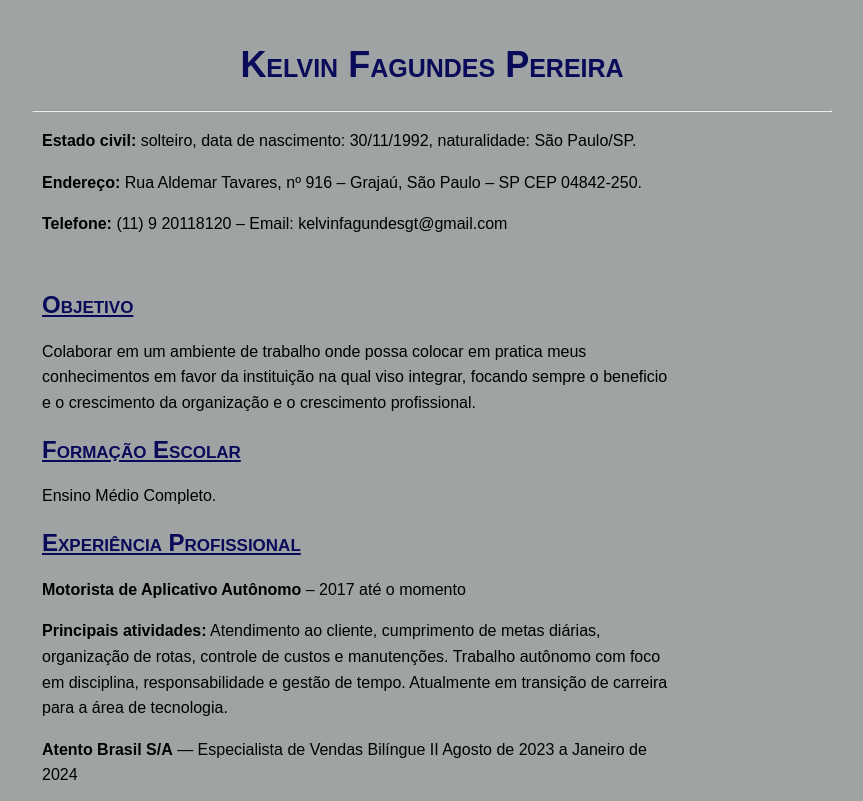
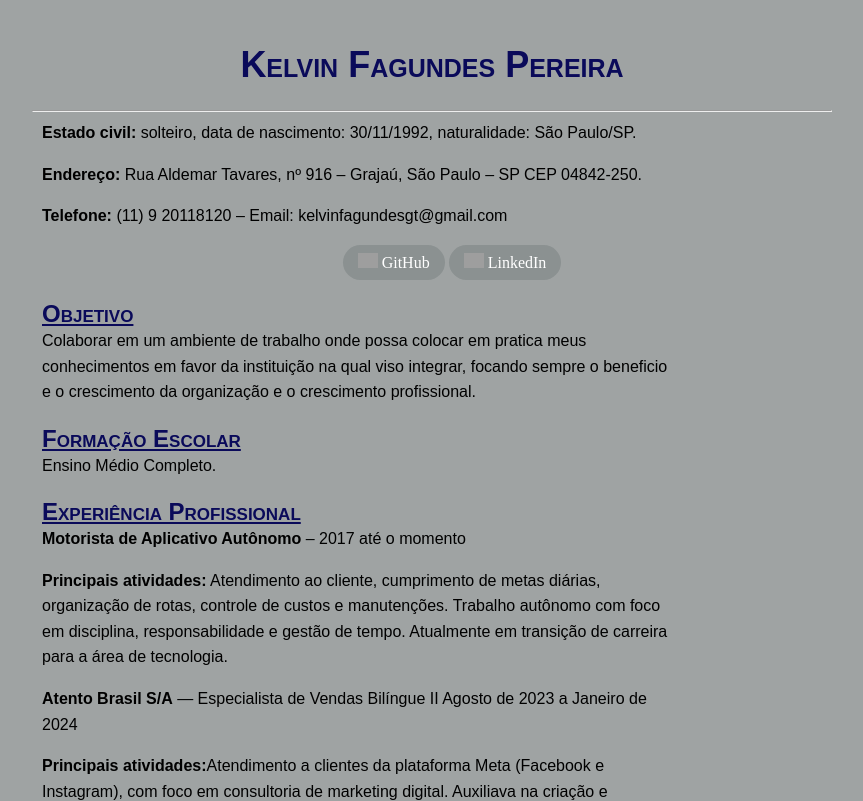
Before and after one commit to kelvinfagundes/curriculo, a plain HTML site: page index.html in a window 1280 px wide. Shown: the top 801 px of the page, without its empty margins (208-1071 px from the left). Drawn offline with Linux system fonts and the light colour scheme; grey boxes are pictures that could not be loaded.

Commit message:
Adiciona botões de GitHub e LinkedIn no currículo

```diff
--- a/estilo.css
+++ b/estilo.css
@@ -20,6 +20,7 @@ h2{
     color: #0a0a5a;
     text-decoration: underline;
     margin-left: 10px;
+    margin-bottom: 0;
 }
 
 p{
@@ -29,6 +30,7 @@ p{
     margin-right: 20%;
     margin-left: 10px;
     line-height: 1.6;
+    margin-top: 0;
 }
 
 a:link{
@@ -49,3 +51,36 @@ a:active{
     color: black;
 
 }
+
+.menu {
+    text-align: center;
+
+
+}
+
+.menu li {
+    list-style-type: none;
+    display: inline-block;
+    padding: 0;
+}
+
+.menu a {
+            background-color: #8b9191;
+            padding: 8px 15px;
+            display: block;
+            text-decoration: none;
+            color: white;
+            border-radius: 25px;
+            transition: background 0.5s ease;
+            gap: 5px;
+        }
+
+        .menu a:hover {
+            background-color: #1a1abf;
+            color: #fff;
+            text-decoration: none;
+        }
+
+        .menu img {
+            width: 20px;
+        }
--- a/index.html
+++ b/index.html
@@ -19,7 +19,20 @@ São Paulo/SP.</p>
 <p><b>Endereço:</b> Rua Aldemar Tavares, nº 916 – Grajaú, São Paulo – SP
 CEP 04842-250.</p>
 <p><b>Telefone:</b> (11) 9 20118120 – Email: kelvinfagundesgt@gmail.com</p>
-<br>
+<ul class="menu">
+  <li>
+    <a href="https://github.com/kelvinfagundes" target="_blank">
+      <img src="https://cdn.jsdelivr.net/gh/devicons/devicon/icons/github/github-original.svg"
+           alt="GitHub">
+      GitHub</a>
+  </li>
+  <li>
+    <a href="https://www.linkedin.com/in/kelvin-fagundes-pereira-537254113/" target="_blank">
+      <img src="https://cdn.jsdelivr.net/gh/devicons/devicon/icons/linkedin/linkedin-original.svg"
+           alt="LinkedIn">
+      LinkedIn</a>
+  </li>
+</ul>
 <h2>Objetivo</h2>
 <p> Colaborar em um ambiente de trabalho onde possa colocar em pratica meus
 conhecimentos em favor da instituição na qual viso integrar, focando sempre
```
